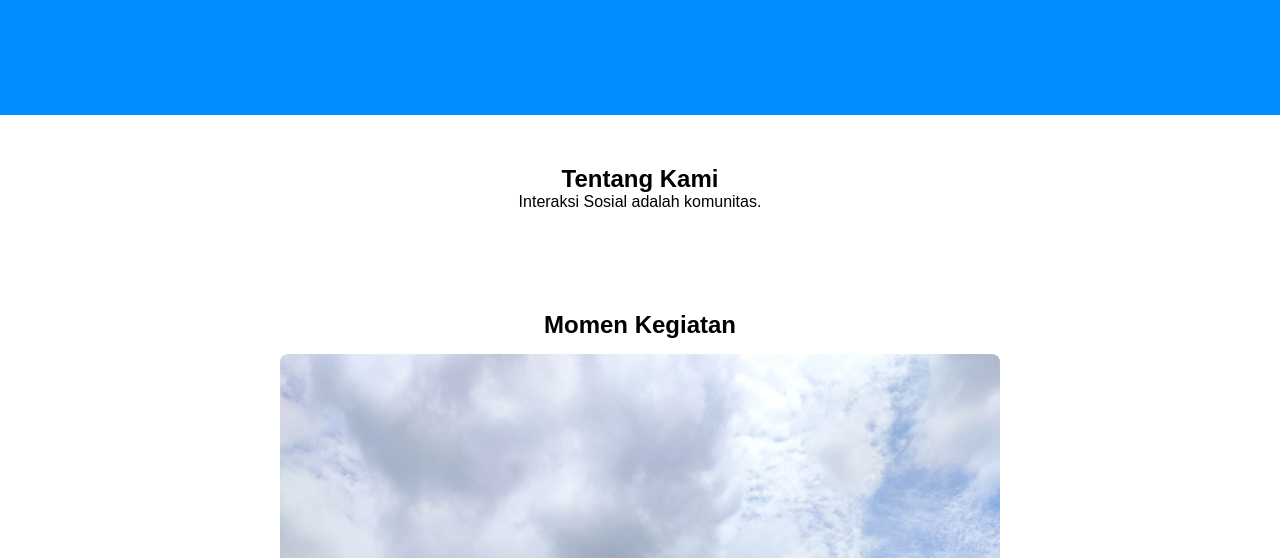
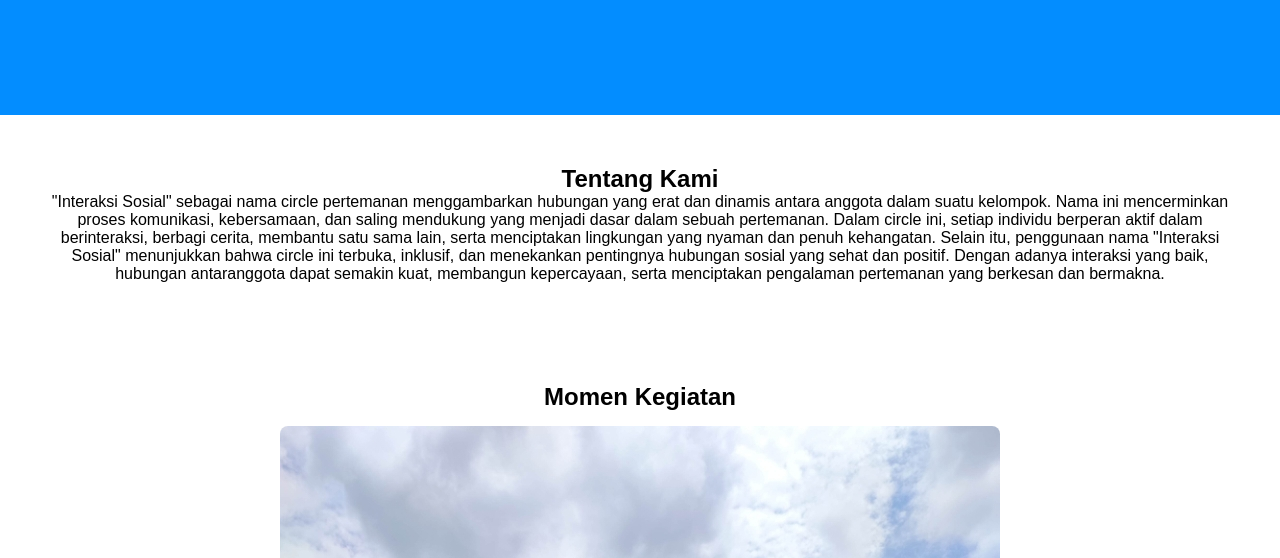
Before and after one commit to InteraksiSosial/Website, a plain HTML site: page index.html in a window 1280 px wide. Shown: the part 243-801 px from the top of the page. Drawn offline with Linux system fonts and the light colour scheme.

Commit message:
Update index.html

```diff
--- a/index.html
+++ b/index.html
@@ -33,7 +33,8 @@
     <!-- Tentang Kami -->
     <section id="tentang">
         <h2>Tentang Kami</h2>
-        <p>Interaksi Sosial adalah komunitas.</p>
+        <p>"Interaksi Sosial" sebagai nama circle pertemanan menggambarkan hubungan yang erat dan dinamis antara anggota dalam suatu kelompok. Nama ini mencerminkan proses komunikasi, kebersamaan, dan saling mendukung yang menjadi dasar dalam sebuah pertemanan. Dalam circle ini, setiap individu berperan aktif dalam berinteraksi, berbagi cerita, membantu satu sama lain, serta menciptakan lingkungan yang nyaman dan penuh kehangatan. Selain itu, penggunaan nama "Interaksi Sosial" menunjukkan bahwa circle ini terbuka, inklusif, dan menekankan pentingnya hubungan sosial yang sehat dan positif. Dengan adanya interaksi yang baik, hubungan antaranggota dapat semakin kuat, membangun kepercayaan, serta menciptakan pengalaman pertemanan yang berkesan dan bermakna.
+        </p>
     </section>
 
     <!-- Momen Kegiatan -->
```
